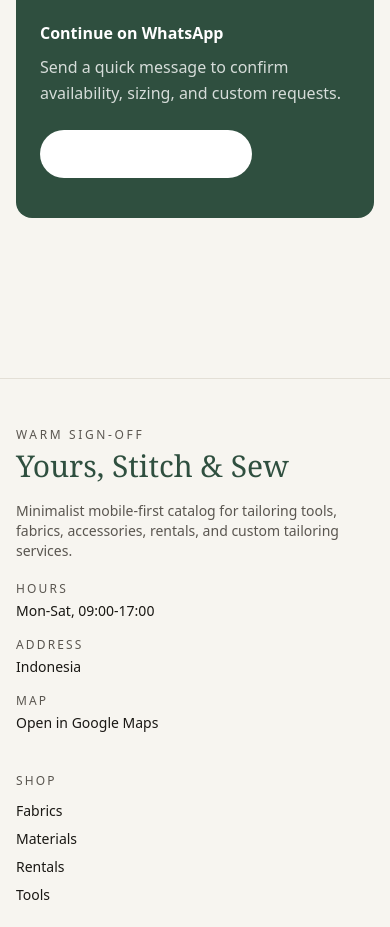
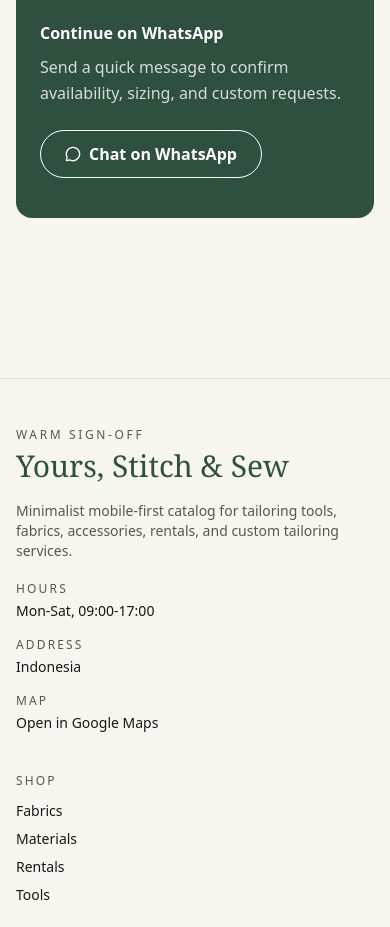
Before and after one commit to dwi-heryanto/rkub-web, a Next.js app: page / in a window 390 px wide. Shown: the part 7143-8070 px from the top of the page. Built offline with nearby package versions, Linux system fonts and the light colour scheme; no server answers.

Commit message:
refactor: update WhatsApp buttons and remove theme toggle usage

```diff
--- a/src/app/(frontend)/catalog/page.tsx
+++ b/src/app/(frontend)/catalog/page.tsx
@@ -328,7 +328,7 @@
               <Card className="border-dashed border-border bg-surface p-8 text-center text-sm text-(--color-text-muted) shadow-none sm:col-span-2 lg:col-span-3 xl:col-span-4">
                 <p className="font-semibold">No tools found</p>
                 <p className="mt-1">Try selecting a different tool category or inquire via WhatsApp.</p>
-                <WhatsAppButton url={toolsInquiryUrl} location="catalog_tools_empty" variant="secondary" className="mt-4">
+                <WhatsAppButton url={toolsInquiryUrl} location="catalog_tools_empty" variant="light" className="mt-4">
                   Ask on WhatsApp
                 </WhatsAppButton>
               </Card>
@@ -537,7 +537,7 @@
                 <Card className="border-dashed border-border bg-surface p-8 text-center text-sm text-(--color-text-muted) shadow-none sm:col-span-2 xl:col-span-3">
                   <p className="font-semibold">No rental costumes found</p>
                   <p className="mt-1">Try adjusting your filters or inquire about availability via WhatsApp.</p>
-                  <WhatsAppButton url={inquiryUrl} location="catalog_rental_empty" variant="secondary" className="mt-4">
+                  <WhatsAppButton url={inquiryUrl} location="catalog_rental_empty" variant="light" className="mt-4">
                     Ask on WhatsApp
                   </WhatsAppButton>
                 </Card>
@@ -686,11 +686,7 @@
             )}
             {isTraditional ? (
               <div>
-                <WhatsAppButton
-                  url={traditionalInquiryUrl}
-                  location="catalog_traditional_cta"
-                  className="px-5 py-3"
-                >
+                <WhatsAppButton url={traditionalInquiryUrl} location="catalog_traditional_cta" className="px-5 py-3">
                   WhatsApp Inquiry
                 </WhatsAppButton>
               </div>
--- a/src/app/(frontend)/layout.tsx
+++ b/src/app/(frontend)/layout.tsx
@@ -2,7 +2,6 @@
 import { BottomActionBar } from "@/components/bottom-action-bar";
 import { Footer } from "@/components/footer";
 import { TopNav } from "@/components/top-nav";
-import { WhatsAppFab } from "@/components/whatsapp-fab";
 import { getSiteSettings } from "@/lib/cms";
 import { createMetadata } from "@/lib/seo";
 import { THEME_BOOTSTRAP_SCRIPT } from "@/lib/theme";
@@ -34,7 +33,6 @@
         <main className="mx-auto w-full max-w-7xl px-4 py-8 pb-24 sm:px-6 lg:px-8 md:pb-8">{children}</main>
         <BottomActionBar whatsappNumber={settings.whatsappNumber} />
         <Footer />
-        <WhatsAppFab />
       </body>
     </html>
   );
--- a/src/components/navbar.tsx
+++ b/src/components/navbar.tsx
@@ -4,8 +4,8 @@
 import { useState } from "react";
 
 import { ClientSearchInput } from "@/components/search-input";
-import { ThemeToggle } from "@/components/theme-toggle";
-import { Button, buttonVariants } from "@/components/ui/button";
+import { Button } from "@/components/ui/button";
+import { WhatsAppButton } from "@/components/whatsapp-button";
 import { cn } from "@/lib/utils";
 import { createWhatsAppUrl } from "@/lib/whatsapp";
 
@@ -42,10 +42,9 @@
               {link.label}
             </Link>
           ))}
-          <ThemeToggle />
-          <Link href={waUrl} target="_blank" rel="noreferrer" className={buttonVariants()}>
+          <WhatsAppButton url={waUrl} location="navbar" size="sm">
             WhatsApp Inquiry
-          </Link>
+          </WhatsAppButton>
         </div>
         <Button
           type="button"
@@ -75,10 +74,9 @@
               {link.label}
             </Link>
           ))}
-          <ThemeToggle className="w-full" />
-          <Link href={waUrl} target="_blank" rel="noreferrer" className={cn(buttonVariants(), "w-full")}>
+          <WhatsAppButton url={waUrl} location="navbar_mobile" className="w-full" onClick={() => setOpen(false)}>
             WhatsApp Inquiry
-          </Link>
+          </WhatsAppButton>
         </div>
       </div>
     </header>
--- a/src/components/product-card.tsx
+++ b/src/components/product-card.tsx
@@ -73,7 +73,7 @@
                   url={resolvedWhatsAppUrl}
                   location="catalog_card"
                   aria-label={`Inquire about ${product.name} via WhatsApp`}
-                  variant="ghost"
+                  variant="outline"
                   size="chip"
                   className="w-full border border-[var(--color-rule)]"
                 >
--- a/src/components/whatsapp-button.tsx
+++ b/src/components/whatsapp-button.tsx
@@ -1,20 +1,42 @@
 "use client";
 
-import type { VariantProps } from "class-variance-authority";
+import { cva, type VariantProps } from "class-variance-authority";
 import type { ReactNode } from "react";
 import type { AnchorHTMLAttributes } from "react";
 
-import { buttonVariants } from "@/components/ui/button";
 import { trackEvent } from "@/lib/analytics";
 import { cn } from "@/lib/utils";
+
+const whatsappButtonVariants = cva(
+  "inline-flex items-center justify-center gap-2 whitespace-nowrap rounded-full border text-sm font-semibold transition-colors focus-visible:outline-hidden focus-visible:ring-2 focus-visible:ring-[var(--color-focus)]/40 disabled:pointer-events-none disabled:opacity-50",
+  {
+    variants: {
+      variant: {
+        default: "border-transparent bg-[var(--color-accent)] text-[var(--color-accent-ink)] hover:opacity-90",
+        outline: "border-[var(--color-accent)] bg-transparent text-[var(--color-accent)] hover:bg-[var(--color-accent)]/8",
+        light: "border-[var(--color-rule)] bg-[var(--color-paper-2)] text-[var(--color-ink)] hover:border-[var(--color-accent)] hover:text-[var(--color-accent)]",
+      },
+      size: {
+        default: "h-11 px-5 py-3",
+        sm: "h-10 px-4 py-2 text-sm",
+        lg: "h-12 px-6 py-3 text-base",
+        chip: "h-8 px-3 text-xs",
+      },
+    },
+    defaultVariants: {
+      variant: "default",
+      size: "default",
+    },
+  },
+);
 
 interface WhatsAppButtonProps extends AnchorHTMLAttributes<HTMLAnchorElement> {
   url: string;
   children: ReactNode;
   location: string;
   productName?: string;
-  variant?: VariantProps<typeof buttonVariants>["variant"];
-  size?: VariantProps<typeof buttonVariants>["size"];
+  variant?: VariantProps<typeof whatsappButtonVariants>["variant"];
+  size?: VariantProps<typeof whatsappButtonVariants>["size"];
 }
 
 export function WhatsAppButton({
@@ -37,7 +59,7 @@
         trackEvent("whatsapp_click", { location, product: productName || "" });
         onClick?.(event);
       }}
-      className={cn(buttonVariants({ variant, size }), className)}
+      className={cn(whatsappButtonVariants({ variant, size }), className)}
       {...props}
     >
       {children}
--- a/src/components/whatsapp-fab.tsx
+++ b/src/components/whatsapp-fab.tsx
@@ -2,7 +2,7 @@
 
 import { usePathname } from "next/navigation";
 
-import { trackEvent } from "@/lib/analytics";
+import { WhatsAppButton } from "@/components/whatsapp-button";
 import { createWhatsAppUrl } from "@/lib/whatsapp";
 
 export function WhatsAppFab() {
@@ -15,15 +15,15 @@
   if (isProductDetail) return null;
 
   return (
-    <a
-      href={url}
-      target="_blank"
-      rel="noreferrer"
-      aria-label="Contact via WhatsApp"
-      onClick={() => trackEvent("whatsapp_click", { location: "fab" })}
-      className="fixed bottom-5 right-5 z-40 hidden min-h-[48px] items-center justify-center rounded-full border-2 border-white bg-[#25D366] px-5 py-3 text-sm font-semibold text-white shadow-[0_10px_28px_rgba(0,0,0,0.34)] transition-colors hover:bg-[#1EBE5D] md:inline-flex"
-    >
-      WhatsApp
-    </a>
+    <div className="fixed bottom-5 right-5 z-40 hidden md:block">
+      <WhatsAppButton
+        url={url}
+        location="fab"
+        aria-label="Contact via WhatsApp"
+        className="shadow-[0_10px_28px_rgba(0,0,0,0.24)]"
+      >
+        WhatsApp
+      </WhatsAppButton>
+    </div>
   );
 }
```
